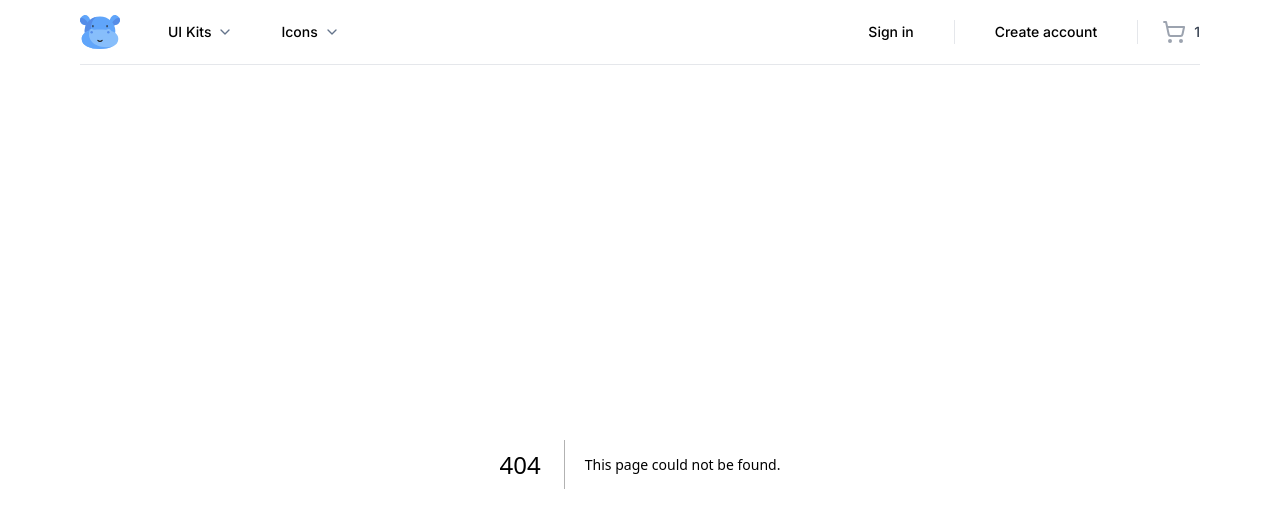
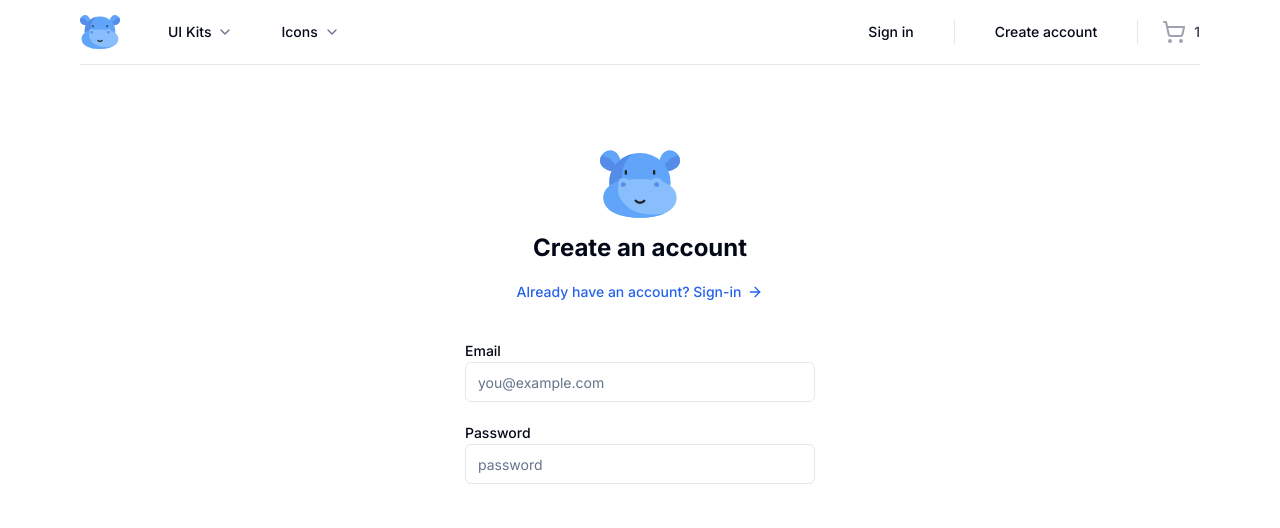
Before and after one commit to Kxsanchez323/market, a Next.js app: page /sign-up in a window 1280 px wide. Before the commit this address had no page. Shown: the top 528 px of the page. Built offline with nearby package versions, Linux system fonts and the light colour scheme.

Commit message:
Setup Client Auth

```diff
--- /dev/null
+++ b/src/app/(auth)/sign-up/page.tsx
@@ -0,0 +1,89 @@
+"use client";
+
+import { Icons } from "@/components/Icons";
+import { buttonVariants } from "@/components/ui/button";
+import { Input } from "@/components/ui/input";
+import { Label } from "@/components/ui/label";
+import { cn } from "@/lib/utils";
+import { ArrowRight } from "lucide-react";
+import Link from "next/link";
+import { useForm } from "react-hook-form";
+import { zodResolver } from "@hookform/resolvers/zod";
+
+import { z } from "zod";
+
+import { AuthCredentialsValidator, TAuthCredentialsValidator } from "@/lib/vaildators/account-credentials-validator";
+
+
+
+const page = () => {
+
+
+  const {
+    register,
+    handleSubmit,
+    formState: { errors },
+  } = useForm({
+    resolver: zodResolver(AuthCredentialsValidator),
+  });
+
+
+  const onSubmit = ({email, password}: TAuthCredentialsValidator) => {
+    //send data to the server
+  }
+
+
+  return (
+    <>
+      <div className="container relative flex pt-20 flex-col items-center justify-center lg:px-0">
+        <div className="mx-auto flex w-full flex-col justify-center space-y-6 sm:w-[350px]">
+          <div className="flex flex-col items-center justify-center space-y-2 text-center">
+            <Icons.logo className="h-20 w-20" />
+            <h1 className="text-2xl font-bold">Create an account</h1>
+
+            <Link
+              className={buttonVariants({
+                variant: "link",
+                className: "gap-1.5",
+              })}
+              href="/sign-in"
+            >
+              Already have an account? Sign-in
+              <ArrowRight className="h-4 w-4" />
+            </Link>
+          </div>
+
+          <div className="grid gap-6">
+            <form onSubmit={handleSubmit(onsubmit)}>
+              <div className="grid gap-2">
+                <div className="grid gap-1 py-2">
+                  <Label htmlFor="email">Email</Label>
+                  <Input
+                  {...register("email")}
+                    className={cn({
+                      "focus-visible:ring-red-500": errors.email,
+                    })}
+                    placeholder="you@example.com"
+                  />
+                </div>
+
+                <div className="grid gap-1 py-2">
+                  <Label htmlFor="password">Password</Label>
+                  <Input
+                  {...register("password")}
+                    className={cn({
+                      "focus-visible:ring-red-500": errors.password,
+                    })}
+                    placeholder="password"
+                  />
+                </div>
+              </div>
+            </form>
+          </div>
+        </div>
+      </div>
+    </>
+  );
+};
+
+export default page;
--- /dev/null
+++ b/src/components/ui/input.tsx
@@ -0,0 +1,25 @@
+import * as React from "react"
+
+import { cn } from "@/lib/utils"
+
+export interface InputProps
+  extends React.InputHTMLAttributes<HTMLInputElement> {}
+
+const Input = React.forwardRef<HTMLInputElement, InputProps>(
+  ({ className, type, ...props }, ref) => {
+    return (
+      <input
+        type={type}
+        className={cn(
+          "flex h-10 w-full rounded-md border border-input bg-background px-3 py-2 text-sm ring-offset-background file:border-0 file:bg-transparent file:text-sm file:font-medium placeholder:text-muted-foreground focus-visible:outline-none focus-visible:ring-2 focus-visible:ring-ring focus-visible:ring-offset-2 disabled:cursor-not-allowed disabled:opacity-50",
+          className
+        )}
+        ref={ref}
+        {...props}
+      />
+    )
+  }
+)
+Input.displayName = "Input"
+
+export { Input }
--- /dev/null
+++ b/src/components/ui/label.tsx
@@ -0,0 +1,26 @@
+"use client"
+
+import * as React from "react"
+import * as LabelPrimitive from "@radix-ui/react-label"
+import { cva, type VariantProps } from "class-variance-authority"
+
+import { cn } from "@/lib/utils"
+
+const labelVariants = cva(
+  "text-sm font-medium leading-none peer-disabled:cursor-not-allowed peer-disabled:opacity-70"
+)
+
+const Label = React.forwardRef<
+  React.ElementRef<typeof LabelPrimitive.Root>,
+  React.ComponentPropsWithoutRef<typeof LabelPrimitive.Root> &
+    VariantProps<typeof labelVariants>
+>(({ className, ...props }, ref) => (
+  <LabelPrimitive.Root
+    ref={ref}
+    className={cn(labelVariants(), className)}
+    {...props}
+  />
+))
+Label.displayName = LabelPrimitive.Root.displayName
+
+export { Label }
--- /dev/null
+++ b/src/lib/vaildators/account-credentials-validator.ts
@@ -0,0 +1,10 @@
+import { z } from "zod";
+
+export const AuthCredentialsValidator = z.object({
+    email: z.string().email(),
+    password: z
+      .string()
+      .min(8, { message: "Password must be atleast 8 characters long." }),
+  });
+
+ export type TAuthCredentialsValidator = z.infer<typeof AuthCredentialsValidator>
```
Also changed, not shown: package.json (+6 -1 lines), 1 other file (tests, documents, lock files or other folders).
